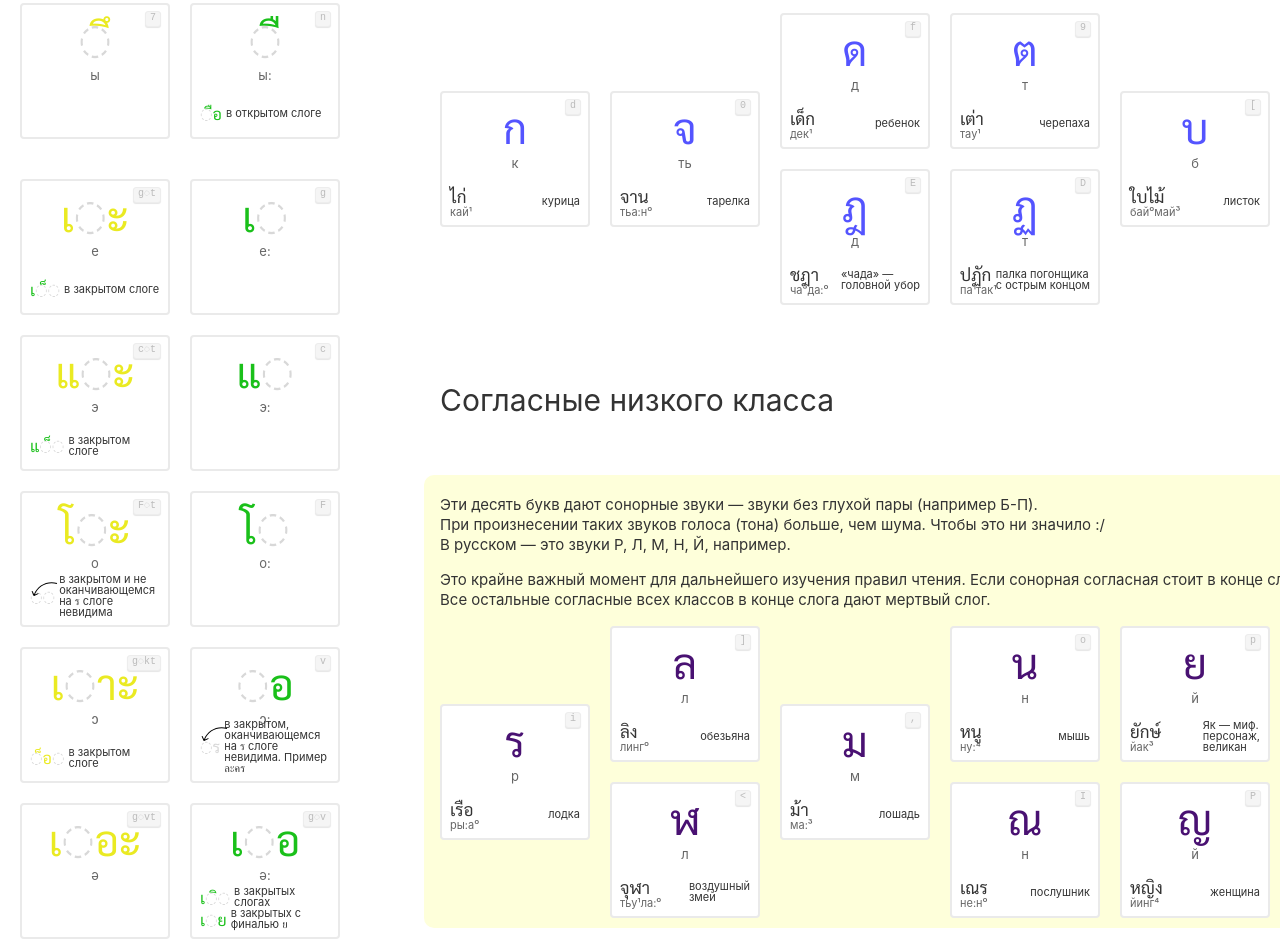
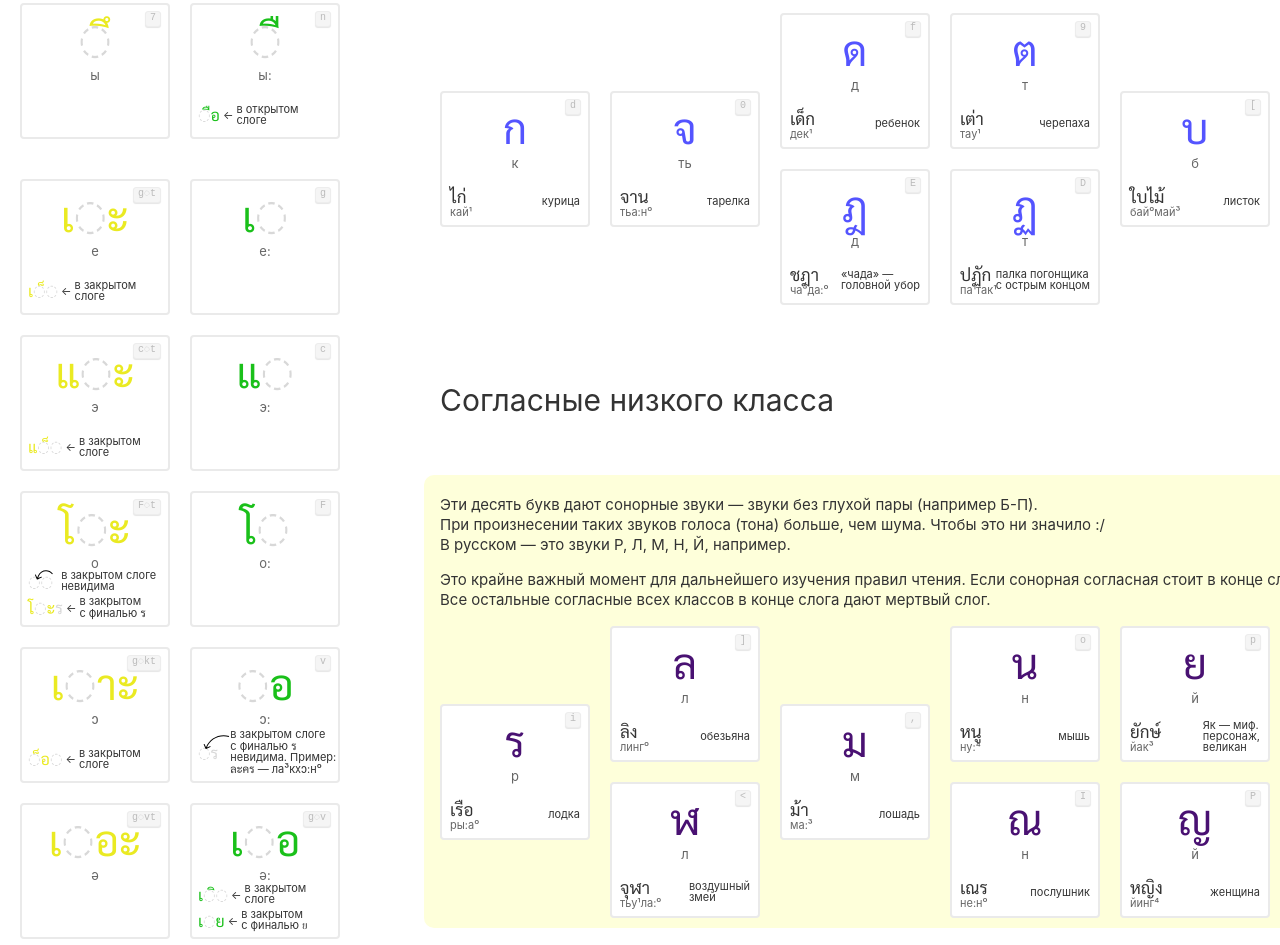
Before and after one commit to shchukin/abc, a website: page development/index.html in a window 1280 px wide. Shown: the part 675-1620 px from the top of the page. Drawn offline with Linux system fonts and the light colour scheme.

Commit message:
explanations

```diff
--- a/development/index.html
+++ b/development/index.html
@@ -35,14 +35,17 @@
                             <div class="vowels__item letter">
                                 <b class="letter__title vowel-short"><span class="placeholder">◌</span>ะ</b>
                                 <i class="letter__sound">а</i>
-                                <span class="letter__note explanation">
+                                <div class="letter__note explanation">
                                     <span class="explanation__term vowel-short">
                                         <span class="placeholder">◌</span>ั<span class="placeholder">◌</span>
                                     </span>
+                                    <span class="explanation__arrow">
+                                        ←
+                                    </span>
                                     <span class="explanation__description">
-                                        в закрытом слоге
+                                        в закрытом<br> слоге
                                     </span>
-                                </span>
+                                </div>
                                 <kbd class="letter__key">t</kbd>
                             </div>
                             <div class="vowels__item letter">
@@ -78,14 +81,17 @@
                             <div class="vowels__item letter">
                                 <b class="letter__title vowel-long"><span class="placeholder">◌</span>ื</b>
                                 <i class="letter__sound">ы:</i>
-                                <span class="letter__note explanation">
+                                <div class="letter__note explanation">
                                     <span class="explanation__term vowel-long">
                                         <span class="placeholder">◌</span>ือ
                                     </span>
+                                    <span class="explanation__arrow">
+                                        ←
+                                    </span>
                                     <span class="explanation__description">
-                                        в открытом слоге
+                                        в открытом<br> слоге
                                     </span>
-                                </span>
+                                </div>
                                 <kbd class="letter__key">n</kbd>
                             </div>
                         </div>
@@ -93,14 +99,17 @@
                             <div class="vowels__item letter">
                                 <b class="letter__title vowel-short">เ<span class="placeholder">◌</span>ะ</b>
                                 <i class="letter__sound">е</i>
-                                <span class="letter__note explanation">
-                                    <span class="explanation__term vowel-long">
+                                <div class="letter__note explanation">
+                                    <span class="explanation__term vowel-short">
                                         เ<span class="placeholder">◌</span>็<span class="placeholder">◌</span>
                                     </span>
+                                    <span class="explanation__arrow">
+                                        ←
+                                    </span>
                                     <span class="explanation__description">
-                                        в закрытом слоге
+                                        в закрытом<br> слоге
                                     </span>
-                                </span>
+                                </div>
                                 <kbd class="letter__key">g◌t</kbd>
                             </div>
                             <div class="vowels__item letter">
@@ -111,14 +120,17 @@
                             <div class="vowels__item letter">
                                 <b class="letter__title vowel-short">แ<span class="placeholder">◌</span>ะ</b>
                                 <i class="letter__sound">э</i>
-                                <span class="letter__note explanation">
-                                    <span class="explanation__term vowel-long">
+                                <div class="letter__note explanation">
+                                    <span class="explanation__term vowel-short">
                                         แ<span class="placeholder">◌</span>็<span class="placeholder">◌</span>
                                     </span>
+                                    <span class="explanation__arrow">
+                                        ←
+                                    </span>
                                     <span class="explanation__description">
-                                        в закрытом слоге
+                                        в закрытом<br> слоге
                                     </span>
-                                </span>
+                                </div>
                                 <kbd class="letter__key">c◌t</kbd>
                             </div>
                             <div class="vowels__item letter">
@@ -129,14 +141,30 @@
                             <div class="vowels__item letter">
                                 <b class="letter__title vowel-short">โ<span class="placeholder">◌</span>ะ</b>
                                 <i class="letter__sound">о</i>
-                                <span class="letter__note explanation explanation-ro">
-                                    <span class="explanation__term vowel-short">
+                                <div class="letter__note">
+                                    <div class="explanation explanation--o">
+                                        <span class="explanation__term">
                                             <span class="placeholder">◌</span><span class="placeholder">◌</span>
                                         </span>
+                                        <span class="explanation__arrow">
+                                            ←
+                                        </span>
                                         <span class="explanation__description">
-                                        в закрытом и не оканчивающемся на ร слоге невидима
+                                            в закрытом слоге<br> невидима
                                         </span>
+                                    </div>
+                                    <div class="explanation">
+                                        <span class="explanation__term vowel-short">
+                                            โ<span class="placeholder">◌</span>ะ<span class="note">ร</span>
                                         </span>
+                                        <span class="explanation__arrow">
+                                            ←
+                                        </span>
+                                        <span class="explanation__description">
+                                            в закрытом<br> с финалью <span class="thai">ร</span>
+                                        </span>
+                                    </div>
+                                </div>
                                 <kbd class="letter__key">F◌t</kbd>
                             </div>
                             <div class="vowels__item letter">
@@ -147,30 +175,35 @@
                             <div class="vowels__item letter">
                                 <b class="letter__title vowel-short">เ<span class="placeholder">◌</span>าะ</b>
                                 <i class="letter__sound">ɔ</i>
-                                <span class="letter__note explanation">
+                                <div class="letter__note explanation">
                                     <span class="explanation__term vowel-short">
                                         <span class="placeholder">◌</span>็อ<span class="placeholder">◌</span>
                                     </span>
+                                    <span class="explanation__arrow">
+                                        ←
+                                    </span>
                                     <span class="explanation__description">
-                                        в закрытом слоге
+                                        в закрытом<br> слоге
                                     </span>
-                                </span>
+                                </div>
                                 <kbd class="letter__key">g◌kt</kbd>
                             </div>
                             <div class="vowels__item letter">
                                 <b class="letter__title vowel-long"><span class="placeholder">◌</span>อ</b>
                                 <i class="letter__sound">ɔ:</i>
-                                <span class="letter__note explanation explanation-ro">
+                                <div class="letter__note explanation explanation-ro">
                                     <span class="explanation__term">
                                         <span class="placeholder">◌</span><span class="note">ร</span>
                                     </span>
-                                    <span class="explanation__description">
-                                        в закрытом,
-                                        оканчивающемся на ร
-                                        слоге невидима.
-                                        Пример ละคร
+                                    <span class="explanation__arrow">
+                                        ←
                                     </span>
+                                    <span class="explanation__description" style="margin-right: -8px">
+                                        в закрытом слоге
+                                        <br>с финалью <span class="thai">ร</span>
+                                        <br>невидима. Пример:<br> <span class="thai">ละคร</span> — ла³кхɔ:н⁰
                                     </span>
+                                </div>
                                 <kbd class="letter__key">v</kbd>
                             </div>
                             <div class="vowels__item letter">
@@ -182,22 +215,28 @@
                                 <b class="letter__title vowel-long">เ<span class="placeholder">◌</span>อ</b>
                                 <i class="letter__sound">ə:</i>
                                 <div class="letter__note">
-                                    <span class="explanation">
+                                    <div class="explanation">
                                         <span class="explanation__term vowel-long">
                                             เ<span class="placeholder">◌</span>ิ<span class="placeholder">◌</span>
                                         </span>
+                                        <span class="explanation__arrow">
+                                            ←
+                                        </span>
                                         <span class="explanation__description">
-                                            в закрытых слогах
+                                            в закрытом<br> слоге
                                         </span>
-                                    </span>
-                                    <span class="explanation">
+                                    </div>
+                                    <div class="explanation">
                                         <span class="explanation__term vowel-long">
                                             เ<span class="placeholder">◌</span>ย
                                         </span>
+                                        <span class="explanation__arrow">
+                                            ←
+                                        </span>
                                         <span class="explanation__description">
-                                            в закрытых с финалью ย
+                                            в закрытом<br> с финалью ย
                                         </span>
-                                    </span>
+                                    </div>
                                 </div>
                                 <kbd class="letter__key">g◌v</kbd>
                             </div>
--- a/development/styles/_explanation.css
+++ b/development/styles/_explanation.css
@@ -9,23 +9,65 @@
         font-size: 16px;
     }
 
+    .explanation__arrow {
+        margin-left: 3px;
+        margin-top: 2px;
+    }
+
     .explanation__description {
-        margin-left: 4px;
+        margin-left: 3px;
+        white-space: nowrap; /* все переносы делаем вручную, чтобы контролировать строки */
     }
+
+.explanation + .explanation {
+    margin-top: 4px;
+}
+
+
+.explanation--o {
+
+}
+    .explanation--o .explanation__arrow {
+        position: absolute;
+        left: 3px;
+        top: -3px;
+        width: 20px;
+        height: 11px;
+        background-image: url("../vectors/o-arrow.svg");
+        background-size: contain;
+        background-repeat: no-repeat;
+        background-position: center center;
+        pointer-events: none;
+        text-indent: 200%;
+        white-space: nowrap;
+        overflow: hidden;
+    }
+
+    .explanation--o .explanation__description {
+        margin-left: 8px;
+    }
+
 
 
 .explanation-ro {
 
 }
-    .explanation-ro::before {
-        content: "";
+    .explanation-ro .explanation__arrow {
         position: absolute;
-        left: 0;
-        top: 0;
+        left: 1px;
+        top: -4px;
         width: 28px;
         height: 28px;
         background-image: url("../vectors/ro-arrow.svg");
         background-size: contain;
         background-repeat: no-repeat;
         background-position: center center;
+        pointer-events: none;
+        text-indent: 200%;
+        white-space: nowrap;
+        overflow: hidden;
     }
+
+    .explanation-ro .explanation__description {
+        margin-left: 12px;
+    }
--- a/development/styles/_letter.css
+++ b/development/styles/_letter.css
@@ -97,9 +97,9 @@
 
     .letter__note {
         position: absolute;
-        left: 8px;
-        right: 8px;
-        bottom: 7px;
+        left: 6px;
+        right: 6px;
+        bottom: 6px;
         min-height: 33px;
         font-size: 11px;
         line-height: 11px;
--- /dev/null
+++ b/development/styles/_thai.css
@@ -0,0 +1,3 @@
+.thai {
+    font-family: var(--font-thai);
+}
--- a/development/styles/style.css
+++ b/development/styles/style.css
@@ -20,3 +20,4 @@
 @import url("_note.css");
 @import url("_highlight-wrap2.css");
 @import url("_sound.css");
+@import url("_thai.css");
```
Also changed, not shown: development/vectors/o-arrow.svg (added). Lines whose indentation alone changed are shown as unchanged.
